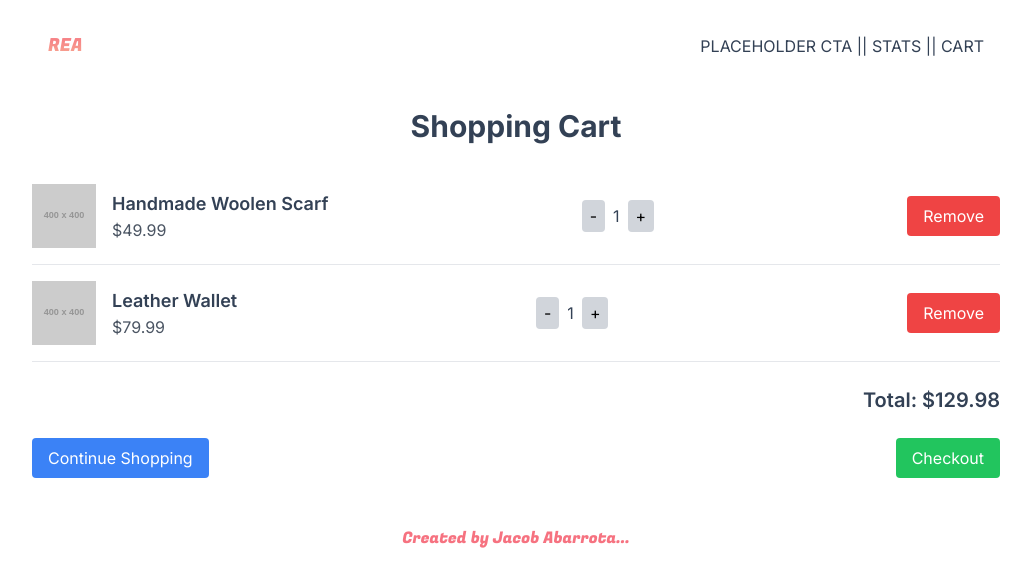
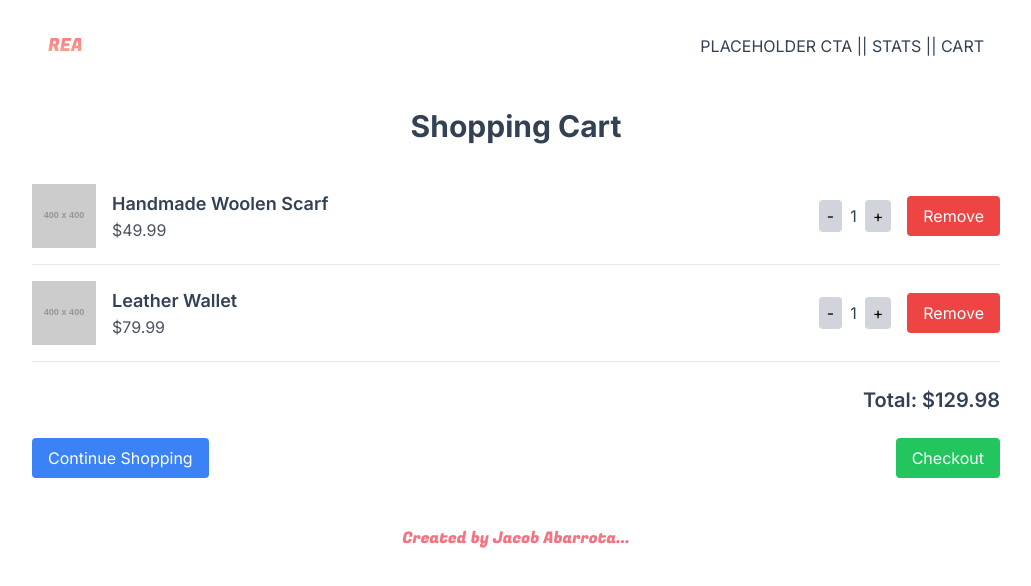
Before and after one commit to hastighsh/Online_Shopping_Cart, a Next.js app in the folder onlinestore/: page /cart in a window 1280 px wide. Shown: the top 586 px of the page, without its empty margins (124-1155 px from the left). Built offline with nearby package versions, Linux system fonts and the light colour scheme.

Commit message:
Add ShoppingCart component

```diff
--- a/onlinestore/app/cart/page.js
+++ b/onlinestore/app/cart/page.js
@@ -59,7 +59,7 @@ const Cart = () => {
                     <div className="cart-items mb-6">
                         {cartItems.map(item => (
                             <div key={item.id} className="cart-item flex justify-between items-center border-b py-4">
-                                <div className="flex items-center">
+                                <div className="flex items-center flex-grow">
                                     <img src={item.image} alt={item.name} className="w-16 h-16 object-cover mr-4" />
                                     <div>
                                         <h3 className="text-lg font-semibold">{item.name}</h3>
@@ -81,7 +81,7 @@ const Cart = () => {
                                         +
                                     </button>
                                 </div>
-                                <div className="remove-item">
+                                <div className="remove-item ml-4">
                                     <button
                                         onClick={() => removeItem(item.id)}
                                         className="bg-red-500 text-white px-4 py-2 rounded"
```
